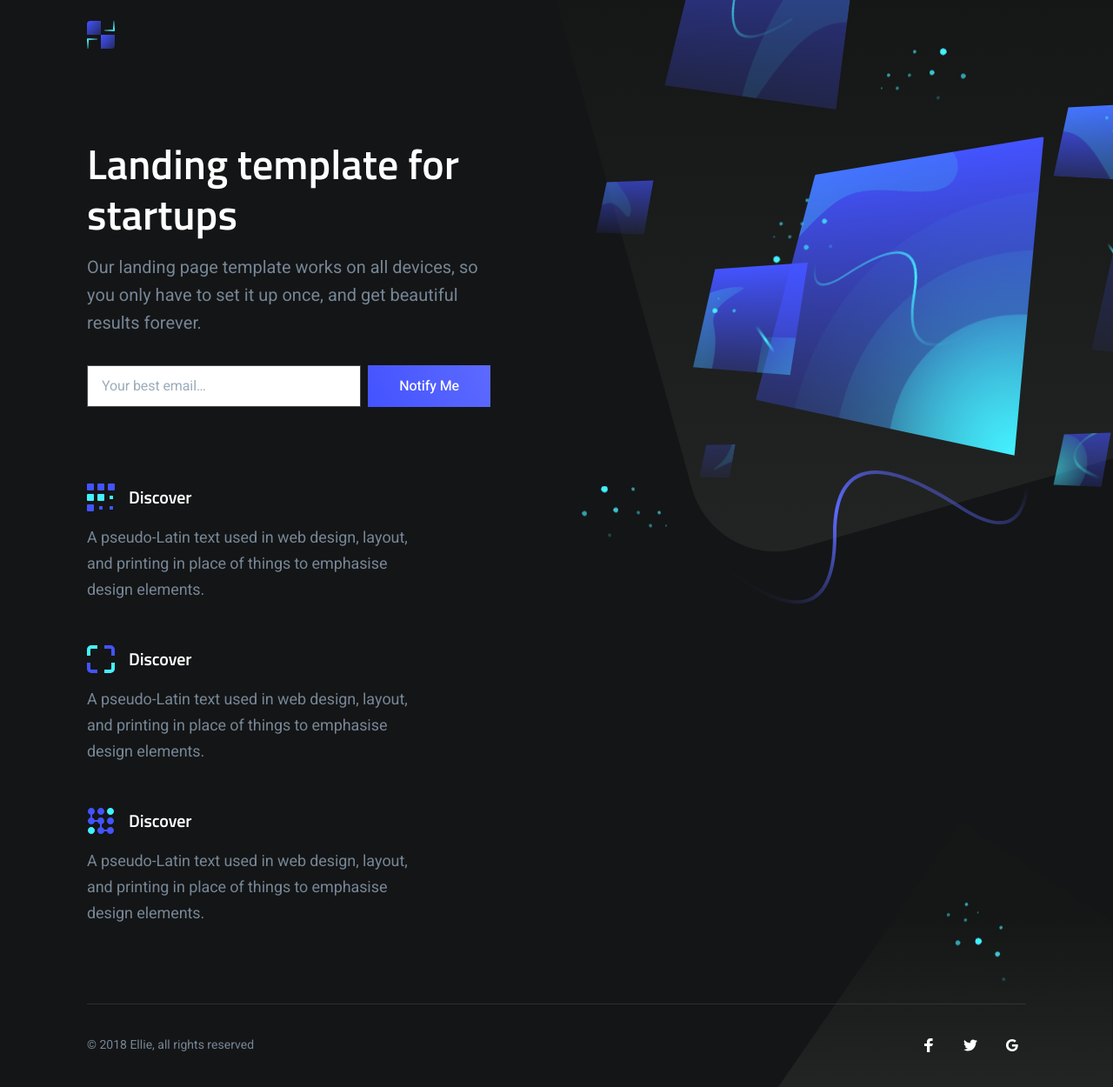
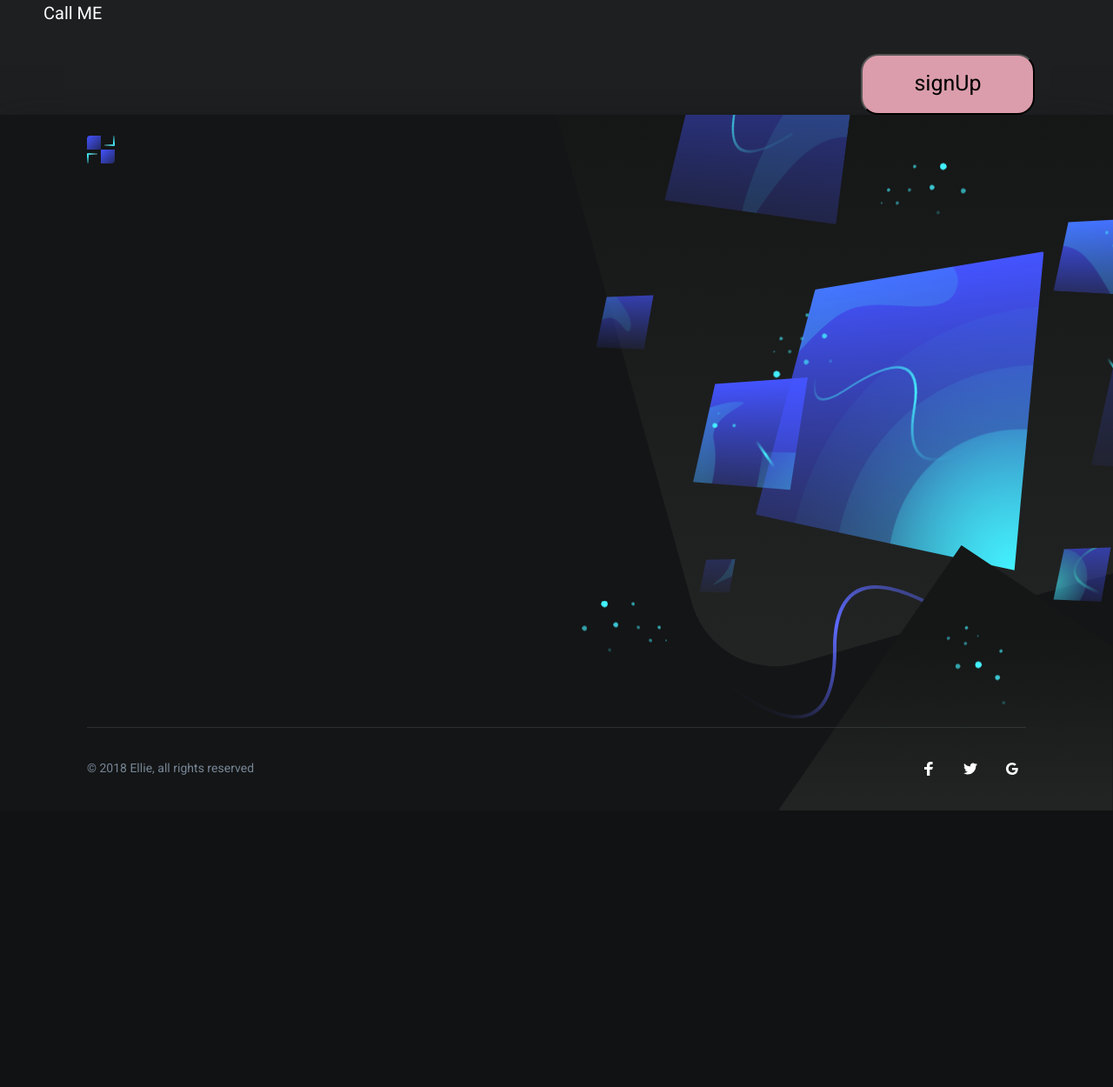
Before and after one commit to Shymaa2611/videoMetting, a Django app: page / in a window 1280 px wide. Shown: the whole page at 87% size. After the commit the page ends 932 px from the top, so only its background shows below. Run offline with Django 4.2, Linux system fonts and the light colour scheme.

Commit message:
finished

```diff
--- a/videoMetting/templates/pages/dasboard.html
+++ b/videoMetting/templates/pages/dasboard.html
@@ -17,13 +17,13 @@
 
 
 <div>
-    <button style="color: black; background-color: rgb(219, 157, 171);border-radius:20px ;width: 500px;height:70px ; margin-top: 150px; margin-left:400px ; font-size: 35px;">New Meeting</button>
+    <button style="color: black; background-color: rgb(219, 157, 171);border-radius:20px ;width: 500px;height:70px ; margin-top: 150px; margin-left:400px ; font-size: 35px;"><a href="{% url 'meeting' %}" style="text-decoration: none;">New Meeting</a></button>
 </div>
 <div>
-    <button style="color: black; background-color: rgb(219, 157, 171);border-radius:20px ;width: 500px;height:70px ; margin-top: 30px; margin-left:400px ; font-size: 35px;">Join Meeting</button>
+    <button style="color: black; background-color: rgb(219, 157, 171);border-radius:20px ;width: 500px;height:70px ; margin-top: 30px; margin-left:400px ; font-size: 35px;"><a href="{% url 'join' %}" style="text-decoration: none;">Join Meeting</a></button>
 </div>
 <div>
-    <button style="color: black; background-color: rgb(219, 157, 171);border-radius:20px ;width: 500px;height:70px ; margin-top: 30px; margin-left:400px ; font-size: 35px;">Logout</button>
+    <button style="color: black; background-color: rgb(219, 157, 171);border-radius:20px ;width: 500px;height:70px ; margin-top: 30px; margin-left:400px ; font-size: 35px;"><a href="{% url 'home'%}"></a>Logout</button>
 </div>
 
 </body>
--- a/videoMetting/templates/pages/home.html
+++ b/videoMetting/templates/pages/home.html
@@ -10,7 +10,15 @@
     <link rel="stylesheet" href="{% static 'dist/css/style.css' %}">
     <script src="https://unpkg.com/scrollreveal@4.0.0/dist/scrollreveal.min.js"></script>
 </head>
+<header>
+	<span style="color: white; size: 45px; margin-left:50px ; margin-top:50px ;">Call ME</span>
+	<span>
+        <button style="color: black; background-color: rgb(219, 157, 171);border-radius:20px ;width: 200px;height:70px ; margin-top: 30px; margin-left:990px ; font-size: 25px;"><a href="{% url 'signUp'%}" style="text-decoration: none;">signUp</a></button>
+	</span>
+</header>
+
 <body class="is-boxed">
+
     <div class="body-wrap boxed-container">
         <header class="site-header">
             <div class="container">
@@ -54,16 +62,7 @@
                 <div class="container">
                     <div class="hero-inner">
 						<div class="hero-copy">
-	                        <h1 class="hero-title mt-0 is-revealing">Landing template for startups</h1>
-	                        <p class="hero-paragraph is-revealing">Our landing page template works on all devices, so you only have to set it up once, and get beautiful results forever.</p>
-							<div class="hero-form field field-grouped is-revealing">
-	                            <div class="control control-expanded">
-	                                <input class="input" type="email" name="email" placeholder="Your best email&hellip;">
-	                            </div>
-	                            <div class="control">
-	                                <a class="button button-primary button-block" href="#">Notify Me</a>
-	                            </div>
-	                        </div>
+
 						</div>
 						<div class="hero-illustration">
 							<div class="hero-bg">
@@ -332,71 +331,7 @@
                 </div>
             </section>
 
-            <section class="features section">
-                <div class="container">
-                    <div class="features-inner section-inner">
-						<div class="features-wrap">
-	                        <div class="feature">
-	                            <div class="feature-inner">
-									<div class="feature-header mb-16">
-										<div class="feature-icon mr-16">
-											<svg width="32" height="32" xmlns="http://www.w3.org/2000/svg">
-											    <g fill-rule="nonzero" fill="none">
-											        <path d="M7 8H1a1 1 0 0 1-1-1V1a1 1 0 0 1 1-1h6a1 1 0 0 1 1 1v6a1 1 0 0 1-1 1zM19 8h-6a1 1 0 0 1-1-1V1a1 1 0 0 1 1-1h6a1 1 0 0 1 1 1v6a1 1 0 0 1-1 1z" fill="#4353FF"/>
-											        <path d="M19 20h-6a1 1 0 0 1-1-1v-6a1 1 0 0 1 1-1h6a1 1 0 0 1 1 1v6a1 1 0 0 1-1 1z" fill="#43F1FF"/>
-											        <path d="M31 8h-6a1 1 0 0 1-1-1V1a1 1 0 0 1 1-1h6a1 1 0 0 1 1 1v6a1 1 0 0 1-1 1z" fill="#4353FF"/>
-											        <path d="M7 20H1a1 1 0 0 1-1-1v-6a1 1 0 0 1 1-1h6a1 1 0 0 1 1 1v6a1 1 0 0 1-1 1z" fill="#43F1FF"/>
-											        <path d="M7 32H1a1 1 0 0 1-1-1v-6a1 1 0 0 1 1-1h6a1 1 0 0 1 1 1v6a1 1 0 0 1-1 1z" fill="#4353FF"/>
-											        <path d="M29.5 18h-3a.5.5 0 0 1-.5-.5v-3a.5.5 0 0 1 .5-.5h3a.5.5 0 0 1 .5.5v3a.5.5 0 0 1-.5.5z" fill="#43F1FF"/>
-											        <path d="M17.5 30h-3a.5.5 0 0 1-.5-.5v-3a.5.5 0 0 1 .5-.5h3a.5.5 0 0 1 .5.5v3a.5.5 0 0 1-.5.5zM29.5 30h-3a.5.5 0 0 1-.5-.5v-3a.5.5 0 0 1 .5-.5h3a.5.5 0 0 1 .5.5v3a.5.5 0 0 1-.5.5z" fill="#4353FF"/>
-											    </g>
-											</svg>
-		                                </div>
-		                                <h4 class="feature-title m-0">Discover</h4>
-									</div>
-	                                <p class="text-sm mb-0">A pseudo-Latin text used in web design, layout, and printing in place of things to emphasise design elements.</p>
-	                            </div>
-	                        </div>
-							<div class="feature">
-	                            <div class="feature-inner">
-									<div class="feature-header mb-16">
-										<div class="feature-icon mr-16">
-											<svg width="32" height="32" xmlns="http://www.w3.org/2000/svg">
-											    <g fill-rule="nonzero" fill="none">
-											        <path d="M4 12H0V5a5.006 5.006 0 0 1 5-5h7v4H5a1 1 0 0 0-1 1v7z" fill="#43F1FF"/>
-											        <path d="M32 12h-4V5a1 1 0 0 0-1-1h-7V0h7a5.006 5.006 0 0 1 5 5v7zM12 32H5a5.006 5.006 0 0 1-5-5v-7h4v7a1 1 0 0 0 1 1h7v4z" fill="#4353FF"/>
-											        <path d="M27 32h-7v-4h7a1 1 0 0 0 1-1v-7h4v7a5.006 5.006 0 0 1-5 5z" fill="#43F1FF"/>
-											    </g>
-											</svg>
-		                                </div>
-		                                <h4 class="feature-title m-0">Discover</h4>
-									</div>
-	                                <p class="text-sm mb-0">A pseudo-Latin text used in web design, layout, and printing in place of things to emphasise design elements.</p>
-	                            </div>
-	                        </div>
-							<div class="feature">
-	                            <div class="feature-inner">
-									<div class="feature-header mb-16">
-										<div class="feature-icon mr-16">
-											<svg width="32" height="32" xmlns="http://www.w3.org/2000/svg">
-											    <g fill="none" fill-rule="nonzero">
-											        <path d="M16 9c2.206 0 4-1.794 4-4s-1.794-4-4-4-4 1.794-4 4 1.794 4 4 4z" fill="#4353FF"/>
-											        <path d="M27 9c2.206 0 4-1.794 4-4s-1.794-4-4-4-4 1.794-4 4 1.794 4 4 4z" fill="#43F1FF"/>
-											        <path d="M27 12c-2.206 0-4 1.794-4 4s1.794 4 4 4 4-1.794 4-4-1.794-4-4-4z" fill="#4353FF"/>
-											        <path d="M5 23c-2.206 0-4 1.794-4 4s1.794 4 4 4 4-1.794 4-4-1.794-4-4-4z" fill="#43F1FF"/>
-											        <path d="M27 23c-1.859 0-3.41 1.28-3.858 3h-3.284A3.994 3.994 0 0 0 17 23.142v-3.284c1.72-.447 3-2 3-3.858 0-2.206-1.794-4-4-4-1.859 0-3.41 1.28-3.858 3H8.858A3.994 3.994 0 0 0 6 12.142V8.858c1.72-.447 3-2 3-3.858 0-2.206-1.794-4-4-4S1 2.794 1 5c0 1.858 1.28 3.41 3 3.858v3.284c-1.72.447-3 2-3 3.858 0 2.206 1.794 4 4 4 1.859 0 3.41-1.28 3.858-3h3.284A3.994 3.994 0 0 0 15 19.858v3.284c-1.72.447-3 2-3 3.858 0 2.206 1.794 4 4 4 1.859 0 3.41-1.28 3.858-3h3.284c.447 1.72 2 3 3.858 3 2.206 0 4-1.794 4-4s-1.794-4-4-4z" fill="#4353FF"/>
-											    </g>
-											</svg>
-		                                </div>
-		                                <h4 class="feature-title m-0">Discover</h4>
-									</div>
-	                                <p class="text-sm mb-0">A pseudo-Latin text used in web design, layout, and printing in place of things to emphasise design elements.</p>
-	                            </div>
-	                        </div>
-						</div>
-                    </div>
-                </div>
-            </section>
+
         </main>
 
         <footer class="site-footer">
--- a/videoMetting/urls.py
+++ b/videoMetting/urls.py
@@ -8,4 +8,5 @@ urlpatterns = [
    path('login/',views.login,name='login'),
    path('dashboard/',views.dashboard,name='dashboard'),
    path('meeting/',views.meeting,name='meeting'),
+   path('join/',views.joinRoom,name='join'),
 ]
--- a/videoMetting/views.py
+++ b/videoMetting/views.py
@@ -40,4 +40,9 @@ def dashboard(request):
 
 
 def meeting(request):
-    return render(request,'pages/meeting.html')
+    username = request.session.get('username', None)
+    return render(request,'pages/meeting.html',{'username':username})
+
+
+def joinRoom(request):
+    return render(request,'pages/join_room.html')
```
Also changed, not shown: videoMetting/templates/pages/join_room.html (added, +27 -0 lines), db.sqlite3.
